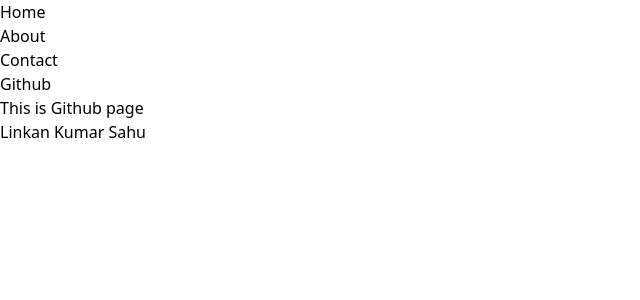
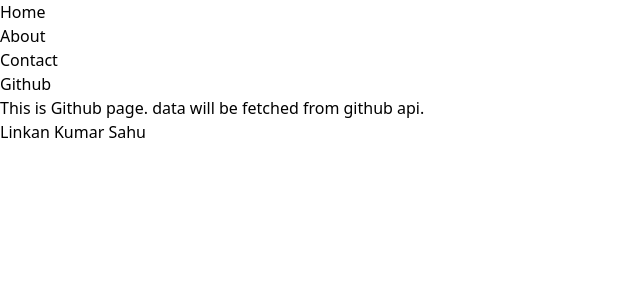
Before and after one commit to sahulinkan/sahulinkan.github.io, a React (Vite) app: page /github in a window 1280 px wide. Shown: the top 300 px of the page, without its empty margins (0-640 px from the left). Built offline with nearby package versions, Linux system fonts and the light colour scheme.

Commit message:
code updated

```diff
--- a/src/components/Github/Github.jsx
+++ b/src/components/Github/Github.jsx
@@ -4,7 +4,9 @@ const Github = () => {
   return (
     <>
       <div className="flex justify-center items-center py-5">
-        This is Github page
+        This is Github page.
+
+        data will be fetched from github api.
       </div>
     </>
   )
```
